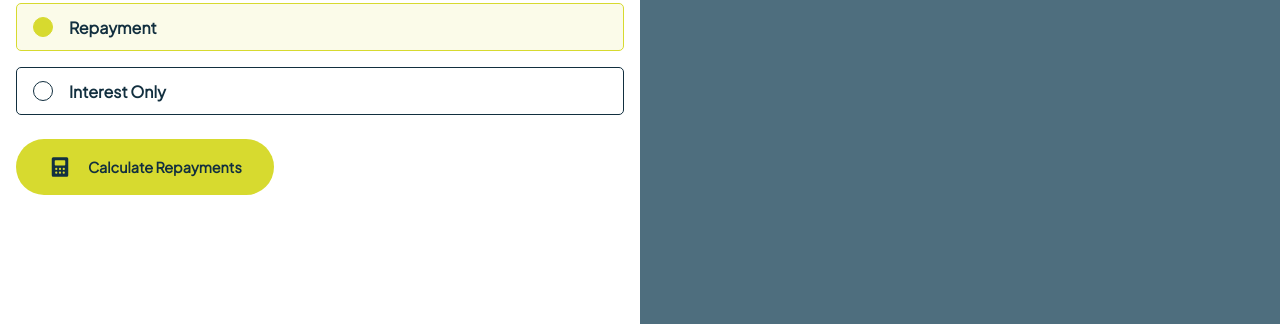
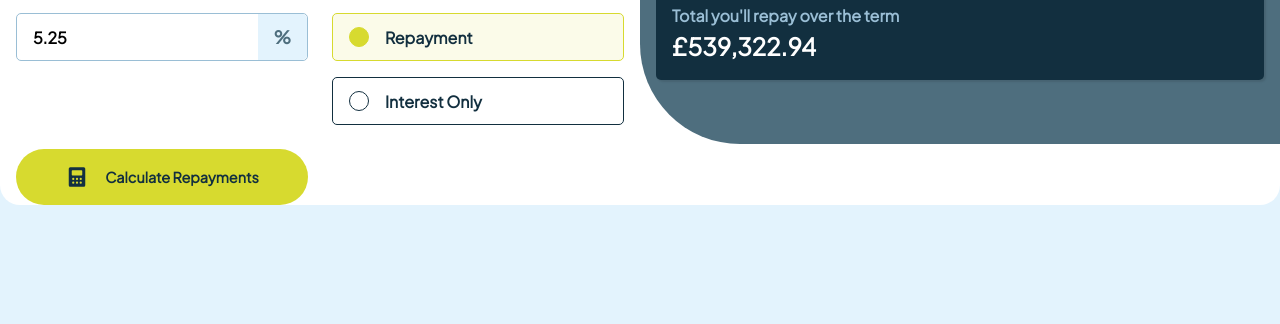
Before and after one commit to jkaps9/mortgage-repayment-calculator, a website built with webpack: page src/template.html in a window 1280 px wide. Shown: the part 476-800 px from the top of the page. Built offline with nearby package versions, Linux system fonts and the light colour scheme.

Commit message:
style to center card on screen

```diff
--- a/src/styles.css
+++ b/src/styles.css
@@ -38,6 +38,10 @@ input {
   width: 100%;
 }
 
+label {
+  width: 100%;
+}
+
 /* Styles */
 body > *,
 main > * {
@@ -69,11 +73,21 @@ body {
   --Slate-900: hsl(202, 55%, 16%);
 }
 
+main,
+section {
+  min-height: 100vh;
+}
+
+section {
+  display: flex;
+  flex-direction: column;
+  justify-content: center;
+  align-items: center;
+}
+
 .calculator-container {
   display: flex;
   flex-direction: column;
-  min-height: 100vh;
-
   color: var(--Slate-700);
 
   input[type="number"] {
@@ -228,6 +242,7 @@ body {
   background-color: var(--Slate-700);
   text-align: center;
   padding-top: 2rem;
+  padding-bottom: 4rem;
   margin-top: 2rem;
 
   h2 {
@@ -287,19 +302,20 @@ body {
     background-color: var(--Slate-100);
   }
 
-  main {
-    display: flex;
-    align-items: center;
-    justify-content: center;
-  }
-
   .calculator-container {
     flex-direction: row;
-  }
+    align-items: center;
+    background-color: var(--White);
+    border-radius: 20px;
 
     .calculator {
-    background-color: var(--White);
       width: 50%;
+      display: grid;
+      grid-template-columns: 1fr 1fr;
+
+      label {
+        grid-column: 1;
+      }
 
       button#calculate {
         align-self: flex-start;
@@ -311,5 +327,8 @@ body {
     .results {
       width: 50%;
       margin-top: 0;
+
+      border-bottom-left-radius: 100px;
     }
   }
+}
```
Lines whose indentation alone changed are shown as unchanged.
